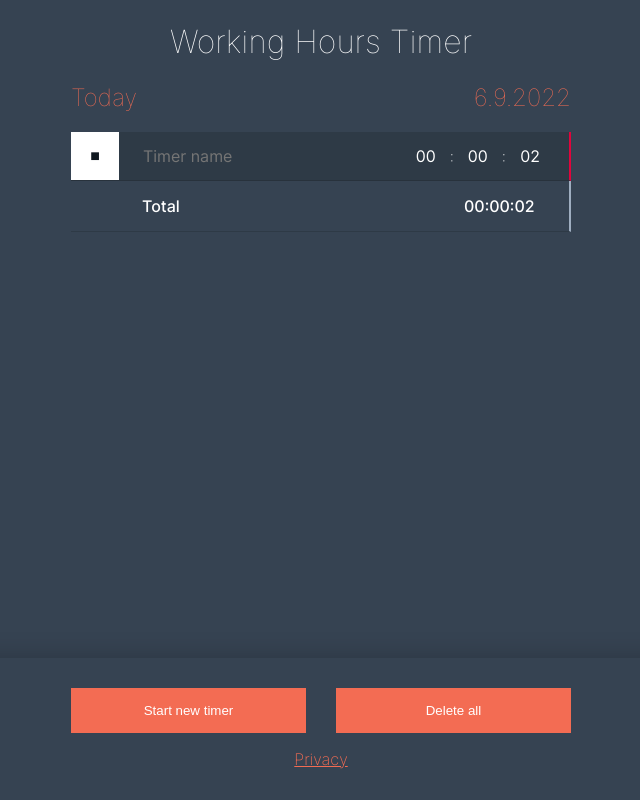
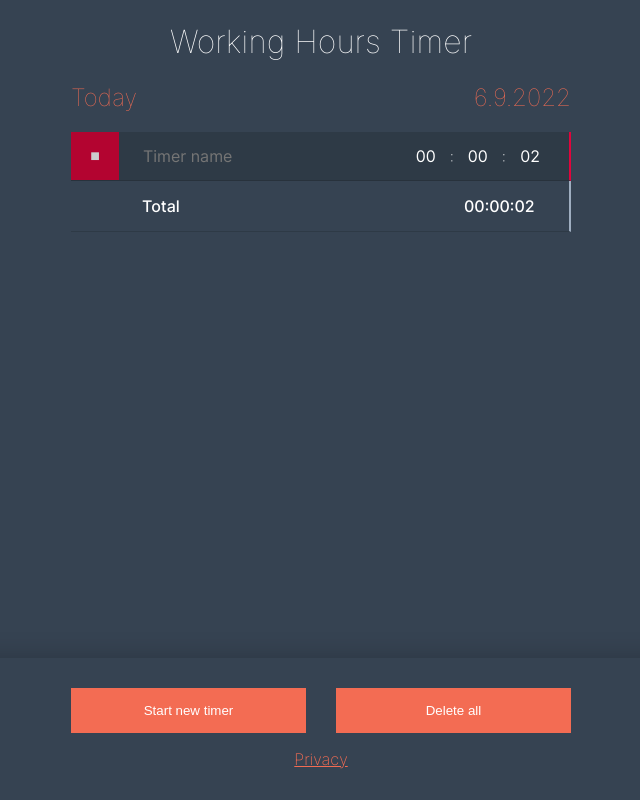
Before and after one commit to regisfrias/timer, a SvelteKit app: page / in a window 1280 px wide. Both pictures are taken after a click on the button "Start new timer". Shown: the whole page, without its empty margins (319-959 px from the left). Built offline with nearby package versions, Linux system fonts and the light colour scheme.

Commit message:
Update active button style.

```diff
--- a/src/global.css
+++ b/src/global.css
@@ -75,9 +75,17 @@ button, .button {
   color: var(--white);
   cursor: pointer;
   text-decoration: none;
+  position: relative;
 }
 
-button.active, .button.active {
-  background-color: var(--white);
+button.active::after, .button.active::after {
+  content: '';
+  display: block;
+  position: absolute;
+  top: 0;
+  right: 0;
+  bottom: 0;
+  left: 0;
+  background-color: rgba(0, 0, 0, 0.2);
   color: var(--black);
 }
--- a/src/routes/+page.svelte
+++ b/src/routes/+page.svelte
@@ -156,7 +156,7 @@
         {#each allTimers[thisDay].timers as timer, timerId}
           <div style={`border-right: 2px solid ${colors[timerId % colors.length]}`} class="timer {interval === timer.interval ? 'current' : ''}">
             {#if interval === timer.interval}
-              <button class="play_pause active" data-timer-id={timerId} on:click={stopTimer}>■</button>
+              <button style={`background-color: ${colors[timerId % colors.length]}`} class="play_pause active" data-timer-id={timerId} on:click={stopTimer}>■</button>
             {:else}
               <button style={`background-color: ${colors[timerId % colors.length]}`} class="play_pause" data-timer-id={timerId} data-timer-day={thisDay} on:click={startTimer}>►</button>
             {/if}
```
